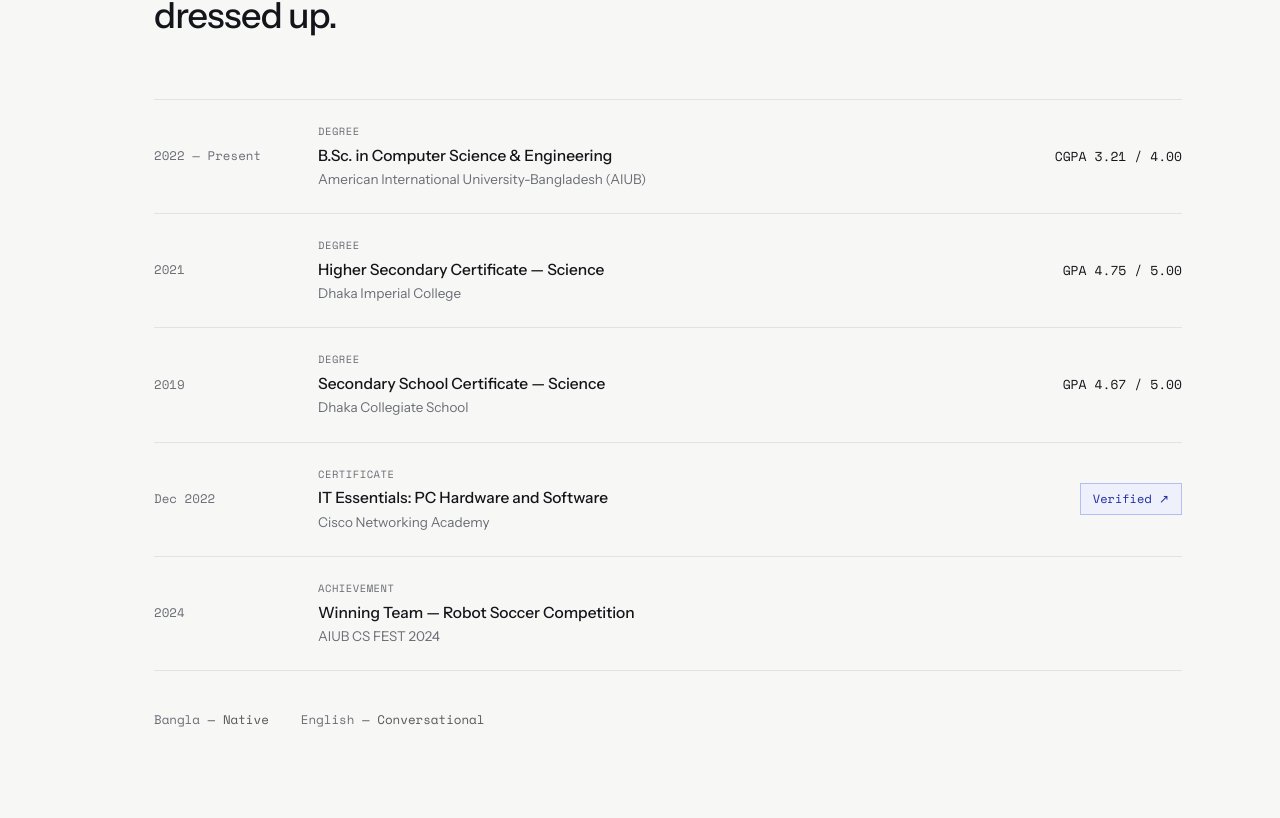
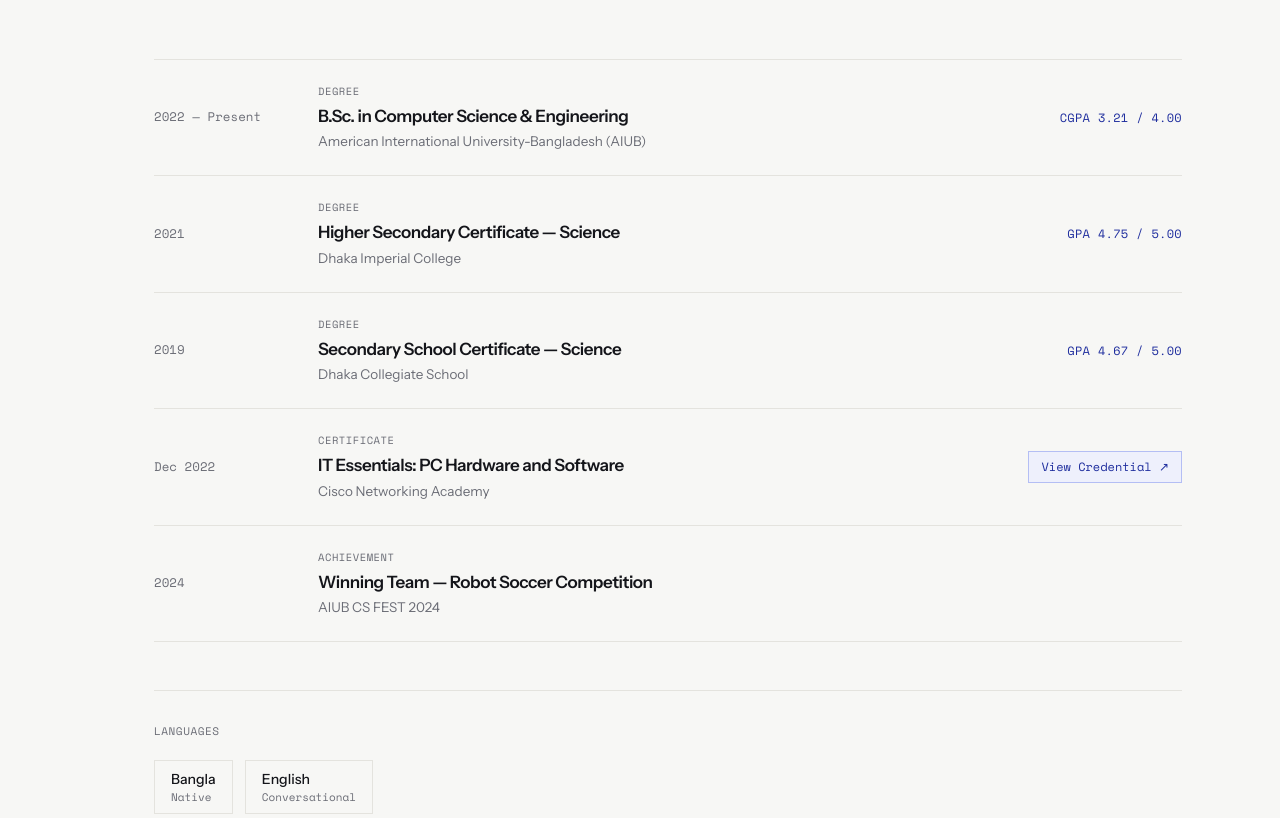
Before and after one commit to UdayDey-Boss/UdayDey-Boss.github.io, a Next.js app: page / in a window 1280 px wide. Shown: the part 3562-4380 px from the top of the page. Built offline with nearby package versions, Linux system fonts and the light colour scheme.

Commit message:
Update Record.tsx

```diff
--- a/components/Record.tsx
+++ b/components/Record.tsx
@@ -24,7 +24,7 @@
           04 — How I got here
         </p>
         <h2 className="text-3xl md:text-4xl font-medium tracking-tight max-w-xl mb-14 md:mb-16">
-          Every entry below follows the same fields — nothing hidden, nothing dressed up.
+         Education, certifications, and milestones that shaped my journey.
         </h2>
 
         <div className="flex flex-col">
@@ -44,7 +44,9 @@
                   <p className="font-mono text-[10.5px] uppercase tracking-wider text-muted mb-1">
                     {kindLabel[r.kind]}
                   </p>
-                  <p className="text-[15.5px] font-medium text-ink">{r.title}</p>
+                  <p className="text-[17px] font-semibold tracking-tight text-ink">
+    {r.title}
+</p>
                   <p className="text-[13.5px] text-muted mt-0.5">{r.institution}</p>
                 </div>
                 <div className="md:text-right">
@@ -54,10 +56,12 @@
                       onClick={() => setOpenId(r.id)}
                       className="inline-flex items-center gap-1.5 font-mono text-[12px] text-accentDeep border border-accent/30 bg-accentTint px-3 py-1.5 hover:border-accent transition-colors duration-200"
                     >
-                      Verified ↗
+                     View Credential ↗
                     </button>
                   ) : r.metric ? (
-                    <p className="font-mono text-[13px] text-ink">{r.metric}</p>
+                   <p className="font-mono text-[12px] tracking-wide text-accentDeep">
+  {r.metric}
+</p>
                   ) : null}
                 </div>
               </motion.div>
@@ -66,13 +70,28 @@
           <div className="border-t border-border" />
         </div>
 
-        <div className="mt-10 flex flex-wrap gap-x-8 gap-y-2 font-mono text-[12.5px] text-muted">
-          {languages.map((l) => (
-            <span key={l.name}>
-              {l.name} <span className="text-ink/70">— {l.level}</span>
-            </span>
-          ))}
-        </div>
+       <div className="mt-12 border-t border-border pt-8">
+  <p className="font-mono text-[11px] uppercase tracking-wider text-muted mb-5">
+    Languages
+  </p>
+
+  <div className="flex flex-wrap gap-3">
+    {languages.map((l) => (
+      <div
+        key={l.name}
+        className="border border-border px-4 py-2"
+      >
+        <p className="text-sm font-medium">
+          {l.name}
+        </p>
+
+        <p className="font-mono text-[11px] text-muted">
+          {l.level}
+        </p>
+      </div>
+    ))}
+  </div>
+</div>
       </div>
 
       {openRecord?.verified && (
```
